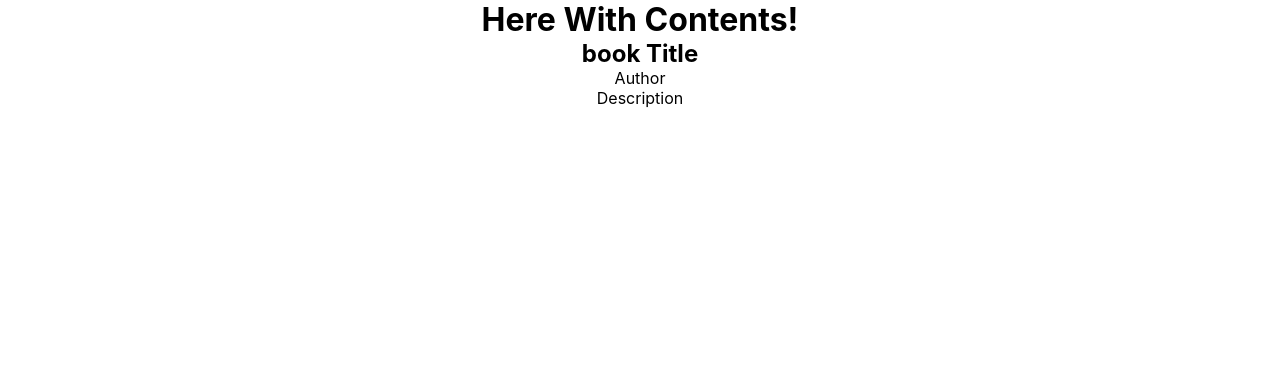
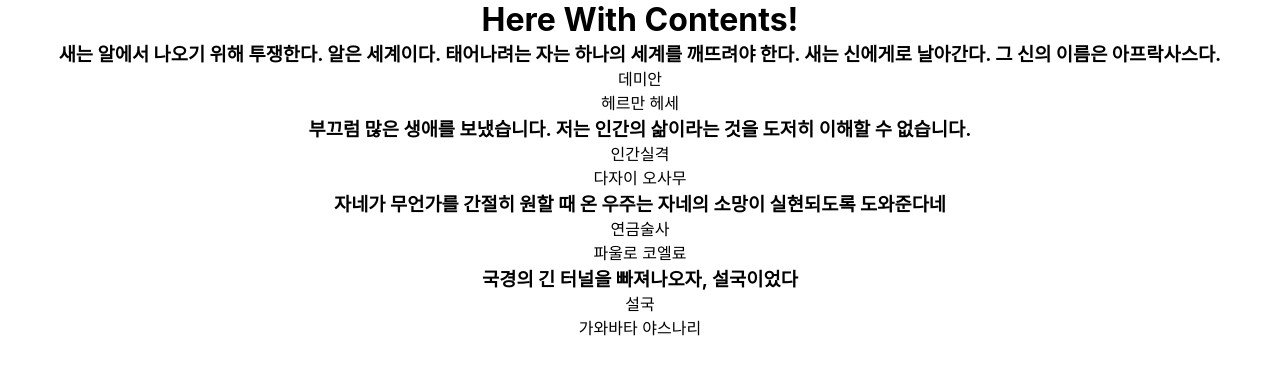
Before and after one commit to mtseo01/react, a React (Create React App) app: page / in a window 1280 px wide. Shown: the top 374 px of the page. Built offline with nearby package versions, Linux system fonts and the light colour scheme.

Commit message:
React Props

```diff
--- a/src/App.js
+++ b/src/App.js
@@ -1,11 +1,44 @@
-import './App.css';
-import BookItem from './components/BookItem'
+import "./App.css";
+import BookItem from "./components/BookItem";
+
 function App() {
+  const books = [
+    {
+      id: 1,
+      title: "데미안",
+      author: "헤르만 헤세",
+      quote: `새는 알에서 나오기 위해 투쟁한다. 알은 세계이다. 태어나려는 자는 하나의 세계를 깨뜨려야 한다.
+      새는 신에게로 날아간다. 그 신의 이름은 아프락사스다.`,
+    },
+    {
+      id: 2,
+      title: "인간실격",
+      author: "다자이 오사무",
+      quote:
+        "부끄럼 많은 생애를 보냈습니다. 저는 인간의 삶이라는 것을 도저히 이해할 수 없습니다.",
+    },
+    {
+      id: 3,
+      title: "연금술사",
+      author: "파울로 코엘료",
+      quote: `자네가 무언가를 간절히 원할 때
+      온 우주는 자네의 소망이 실현되도록 도와준다네`,
+    },
+    {
+      id: 4,
+      title: "설국",
+      author: "가와바타 야스나리",
+      quote: "국경의 긴 터널을 빠져나오자, 설국이었다",
+    },
+  ];
 
   return (
     <div className="App">
       <h1>Here With Contents!</h1>
-      <BookItem></BookItem>
+      <BookItem data={books[0]}></BookItem>
+      <BookItem data={books[1]}></BookItem>
+      <BookItem data={books[2]}></BookItem>
+      <BookItem data={books[3]}></BookItem>
     </div>
   );
 }
--- a/src/components/BookItem.js
+++ b/src/components/BookItem.js
@@ -1,12 +1,17 @@
-
-function BookItem() {
+function BookItem(props) {
   return (
     <div className="content-area">
-      <div className="book-title"><h2>book Title</h2></div>
-      <div className="author">Author</div>
-      <div className="book-description"><p>Description</p></div>
+      <div className="book-quote">
+        <h3>{props.data.quote}</h3>
+      </div>
+      <div className="book-title">
+        <p>{props.data.title}</p>
+      </div>
+      <div className="book-author">
+        <p>{props.data.author}</p>
+      </div>
     </div>
-  )
+  );
 }
 
-export default BookItem
+export default BookItem;
```
